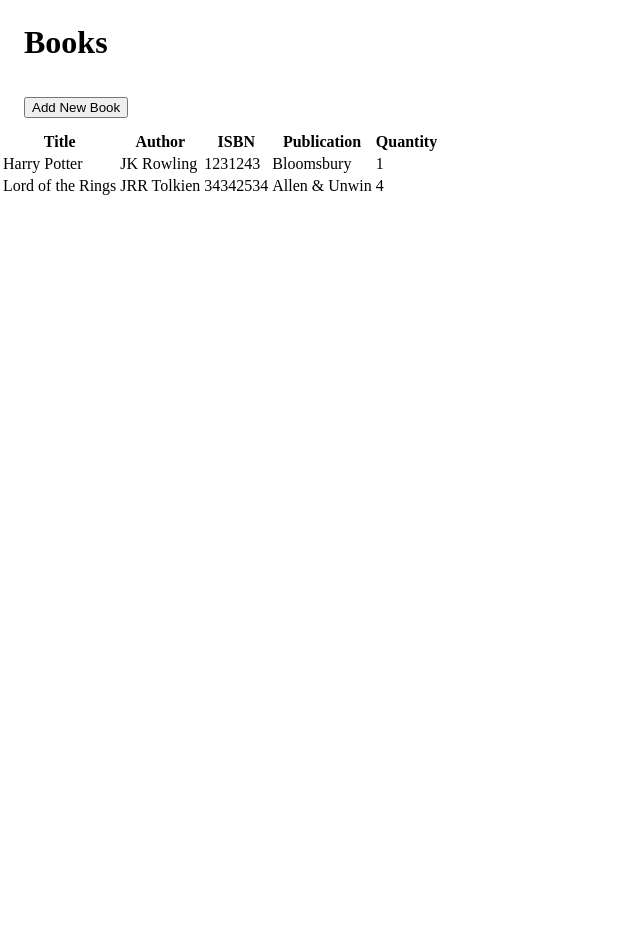
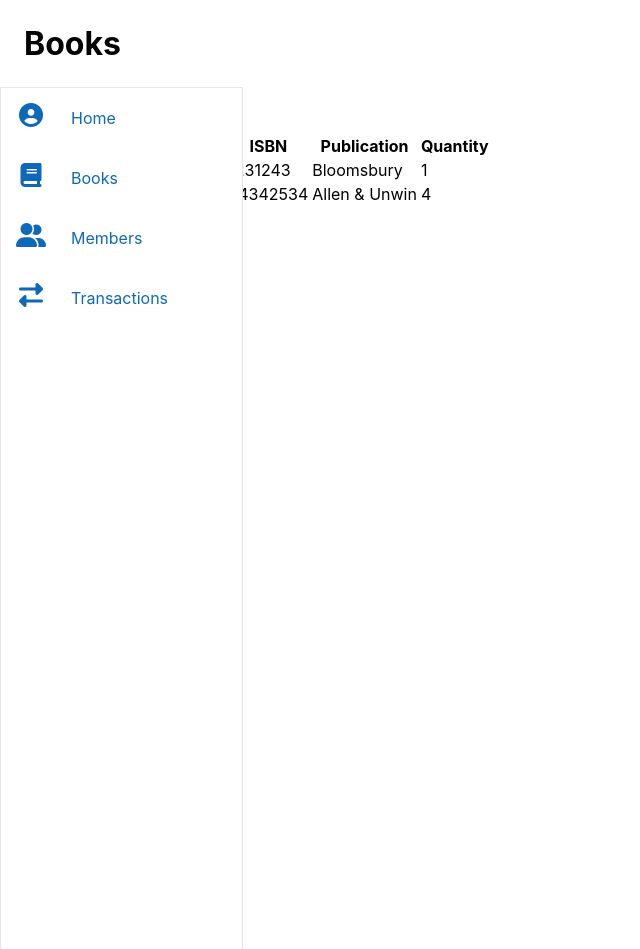
Before and after one commit to girlwhodrawsandstuff/library-management-system, a Flask app: page /books in a window 1280 px wide. Shown: the whole page, without its empty margins (0-640 px from the left). Run offline with Flask 2, Linux system fonts and the light colour scheme; some libraries are stand-ins or nearby versions.

Commit message:
feat: add navbar as helper template

```diff
--- a/static/css/style.css
+++ b/static/css/style.css
@@ -2,7 +2,67 @@
 
 * {
     margin: 0;
+    font-family: "BlinkMacSystemFont", "Segoe UI"," Roboto"," Oxygen"," Ubuntu"," Cantarell"," Fira Sans"," Droid Sans"," Helvetica Neue", sans-serif;
+
 }
+
+
+/* navbar.html */
+.sidebar {
+    position: fixed;
+    width: 241px;
+    height: 100vh;
+    background: #ffffff;
+    overflow: hidden;
+    z-index: 1;
+    border: 1px solid #e2e6e9;
+}
+
+.sidebar-nav {
+    margin: 0;
+    padding: 0;
+}
+
+.sidebar-item {
+    width: 100%;
+    list-style: none;
+}
+
+.sidebar-link {
+    width: 100%;
+    display: flex;
+    text-decoration: none;
+    color: #0e69b9;
+    transition: all 0.1s;
+}
+
+.sidebar-link:hover {
+    background: #e2e2e2;
+}
+
+.icon {
+    position: relative;
+    display: block;
+    min-width: 60px;
+    height: 60px;
+    line-height: 60px;
+    text-align: center;
+}
+
+.icon .fas {
+    font-size: 24px;
+}
+
+.title {
+    position: relative;
+    display: block;
+    padding: 0 10px;
+    height: 60px;
+    line-height: 60px;
+    text-align: start;
+    white-space: nowrap;
+}
+
 
 
 /* books.html */
--- a/templates/books.html
+++ b/templates/books.html
@@ -8,11 +8,16 @@
     <link rel="shortcut icon" href="#">
     <link rel="stylesheet" href="/static/css/style.css" />
     <title>Books</title>
+    <script
+      src="https://kit.fontawesome.com/c20afc23a5.js"
+      crossorigin="anonymous"
+    ></script>
 </head>
 
 <body>
     <div class="page">
         <h1 class="page__title">Books</h1>
+        {% include 'navbar.html' %}
         <div class="page__tools">
             <button class="open-book-modal" id="open-modal">Add New Book</button>
         </div>
--- /dev/null
+++ b/templates/navbar.html
@@ -0,0 +1,28 @@
+<nav class="sidebar">
+    <ul class="sidebar-nav">
+      <li class="sidebar-item">
+        <a class="sidebar-link" href="/">
+          <span class="icon"><i class="fas fa-user-circle"></i></span>
+          <span class="title">Home</span>
+        </a>
+      </li>
+      <li class="sidebar-item">
+        <a class="sidebar-link" href="/books">
+          <span class="icon"><i class="fas fa-book"></i></span>
+          <span class="title">Books</span>
+        </a>
+      </li>
+      <li>
+        <a class="sidebar-link" href="/members">
+        <span class="icon"><i class="fas fa-user-friends"></i></span>
+        <span class="title">Members</span>
+        </a>
+      </li>
+      <li>
+        <a class="sidebar-link" href="/transactions">
+        <span class="icon"><i class="fas fa-exchange-alt"></i></span>
+        <span class="title">Transactions</span>
+        </a>
+      </li>
+    </ul>
+  </nav>
```
